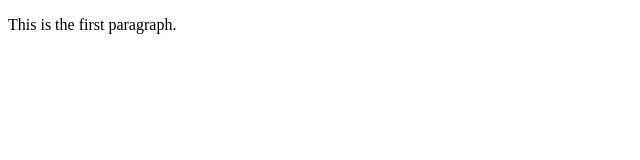
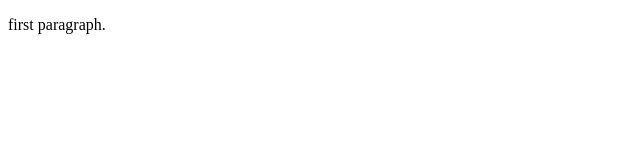
Before and after one commit to dmitrydp/learning-git, a plain HTML site: page index.html in a window 1280 px wide. Shown: the whole page, without its empty margins (0-640 px from the left). Drawn offline with Linux system fonts and the light colour scheme.

Commit message:
Update index.html

```diff
--- a/index.html
+++ b/index.html
@@ -4,6 +4,6 @@
 <title>Page Title</title>
 </head>
 <body>
-    <p>This is the first paragraph.</p>
+    <p>first paragraph.</p>
 </body>
 </html>
```
